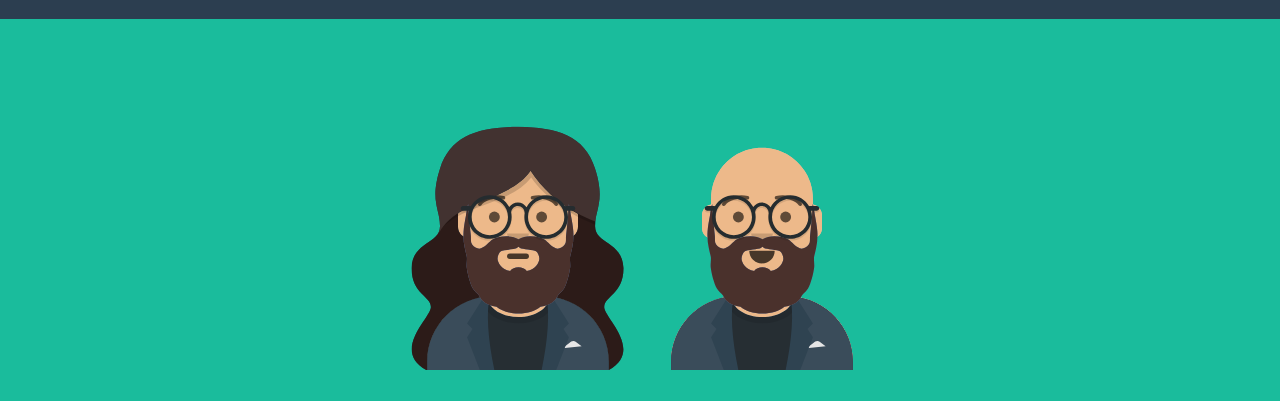
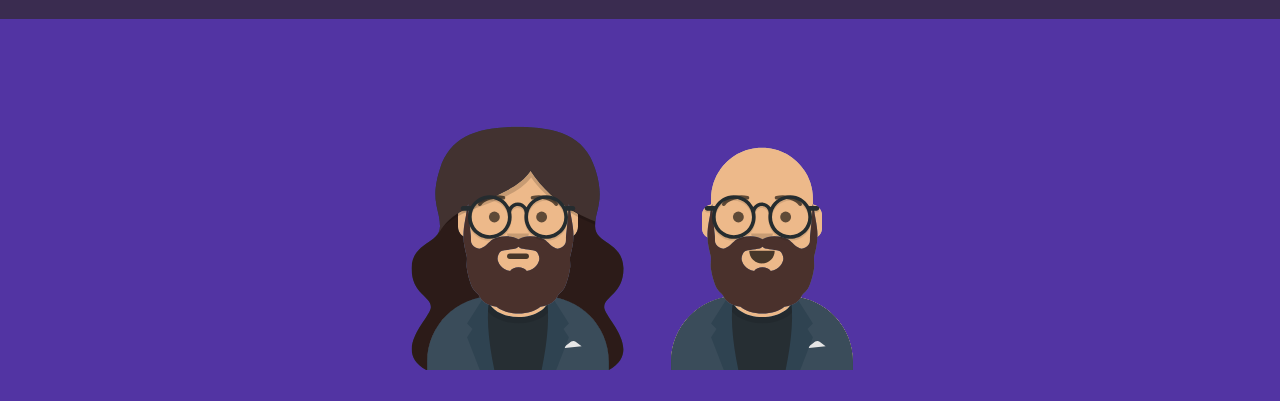
Before and after one commit to alymantunes/alymantunes.github.io, a website with bundled scripts: page index.html in a window 1280 px wide. Shown: the part 85-486 px from the top of the page. Built offline with nearby package versions, Linux system fonts and the light colour scheme.

Commit message:
custom colors

```diff
--- a/index.html
+++ b/index.html
@@ -17,7 +17,7 @@
     type="text/css">
 
   <!-- Theme CSS -->
-  <link href="css/freelancer.min.css" rel="stylesheet">
+  <link href="css/freelancer.css" rel="stylesheet">
 
 </head>
 
--- a/scss/base/_variables.scss
+++ b/scss/base/_variables.scss
@@ -1,8 +1,8 @@
 // Variables
 
 // Set custom colors
-$teal: #1abc9c !default;
-$dark-blue: #2c3e50 !default;
+//$teal: #b15dd8 !default;
+//$dark-blue: #2c3e50 !default;
 
 // Override Bootstrap primary and secondary colors
 $primary: $teal !default;
```
Also changed, not shown: css/freelancer.css.
